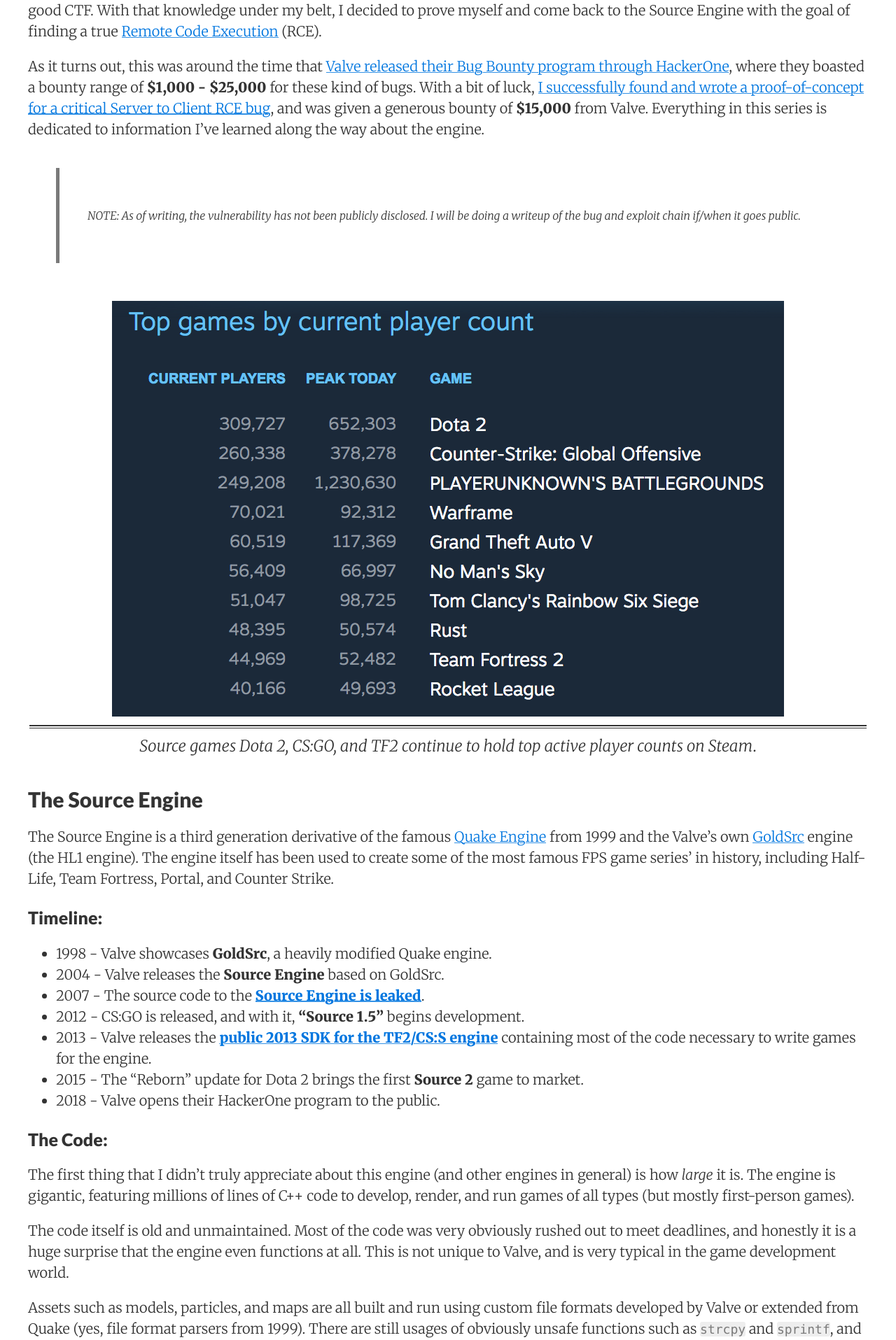
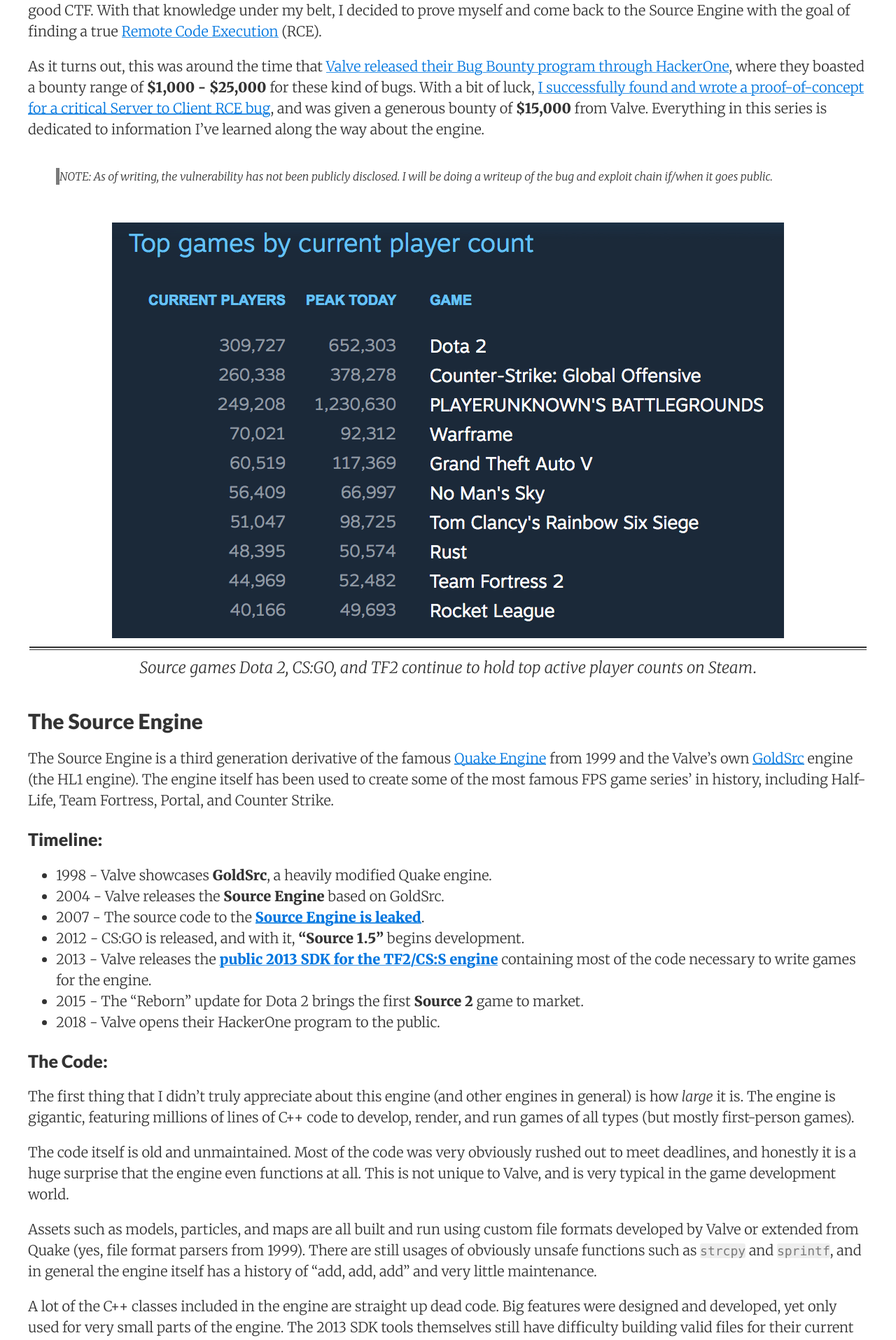
Before and after one commit to Gbps/gbps.github.io, a Jekyll site: the page built from _posts/2018-08-02-source-engine-1.md, in a window 1280 px wide. Shown: the part 650-2565 px from the top of the page at 70% size. Built offline with Jekyll 4.4.1, drawn with Linux system fonts in a browser that asks for light colours; nearby versions of some CDN libraries.

Commit message:
Fix post

```diff
--- a/_sass/_media-queries.scss
+++ b/_sass/_media-queries.scss
@@ -32,7 +32,7 @@
 
   blockquote {
     margin-left: $space-3;
-    padding: $space-3;
+    // padding: $space-3;
   }
 
   .social-icons-left {
```
